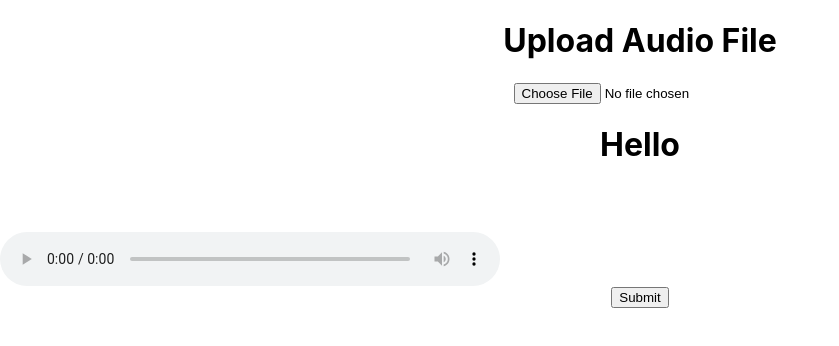
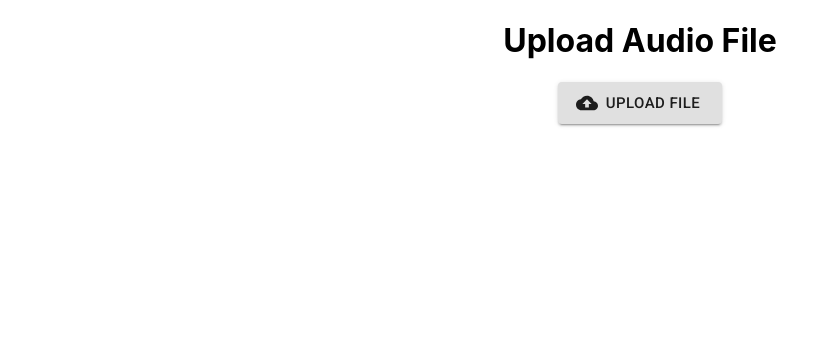
Before and after one commit to oni96/React-Audio-Test, a React (Create React App) app: page / in a window 1280 px wide. Shown: the top 346 px of the page, without its empty margins (0-839 px from the left). Built offline with nearby package versions, Linux system fonts and the light colour scheme.

Commit message:
Added material UI and handled events

```diff
--- a/package.json
+++ b/package.json
@@ -3,6 +3,8 @@
   "version": "0.1.0",
   "private": true,
   "dependencies": {
+    "@material-ui/core": "^4.10.2",
+    "@material-ui/icons": "^4.9.1",
     "@testing-library/jest-dom": "^4.2.4",
     "@testing-library/react": "^9.5.0",
     "@testing-library/user-event": "^7.2.1",
--- a/public/index.html
+++ b/public/index.html
@@ -5,6 +5,10 @@
     <link rel="icon" href="%PUBLIC_URL%/favicon.ico" />
     <meta name="viewport" content="width=device-width, initial-scale=1" />
     <meta name="theme-color" content="#000000" />
+    <link
+      rel="stylesheet"
+      href="https://fonts.googleapis.com/css?family=Roboto:300,400,500,700&display=swap"
+    />
     <meta
       name="description"
       content="Web site created using create-react-app"
--- a/src/Components/FileUpload.css
+++ b/src/Components/FileUpload.css
@@ -0,0 +1,9 @@
+.ReactPlayer {
+  margin: auto;
+  margin-top: 20px;
+  margin-bottom: 20px;
+}
+
+.Button {
+  margin-left: 50px;
+}
--- a/src/Components/FileUpload.js
+++ b/src/Components/FileUpload.js
@@ -1,9 +1,21 @@
 import React, { Component } from "react";
 import axios from "axios";
-import ReactPlayer from 'react-player'
-import './FileUpload.css'
+import "./FileUpload.css";
+import ReactPlayerComponent from "./ReactPlayerComponent";
+import { Button, Container } from "@material-ui/core";
+import CloudUploadIcon from "@material-ui/icons/CloudUpload";
+import ImportExportIcon from "@material-ui/icons/ImportExport";
 
 class FileUpload extends Component {
+  // const state;
+  constructor(props) {
+    super(props);
+    this.state = {
+      uploadedFile: "",
+      reactPlayer: null,
+    };
+  }
+
   submitAudioFile = (event) => {
     console.log("Submitting Audio File");
     console.log("Performing Post Request");
@@ -15,30 +27,56 @@ class FileUpload extends Component {
     event.preventDefault();
   };
 
+  fileLoaded = (event) => {
+    // console.log(event.target.files[0]);
+
+    const url = URL.createObjectURL(event.target.files[0]);
+    console.log(url);
+
+    const react_player = (
+      <div>
+        <ReactPlayerComponent Source={url} />
+        <Button
+          variant="contained"
+          color="primary"
+          type="submit"
+          size="large"
+          startIcon={<ImportExportIcon />}
+        >
+          Process
+        </Button>
+      </div>
+    );
+
+    this.setState({ reactPlayer: react_player });
+    event.preventDefault();
+  };
+
   render() {
-
     // console.log(styles)
 
     return (
-      <div>
+      <Container maxWidth="sm">
         <form onSubmit={this.submitAudioFile}>
-          <input type="file"></input>
-
-          <div>
-            <h1>Hello</h1>
-          </div>
-
-        <ReactPlayer
-        style = {{'color': 'red'}}
-        width='500px'
-        height='100px'
-        url='https://www.soundhelix.com/examples/mp3/SoundHelix-Song-1.mp3'
-        controls={true} />
-
-        <button type="submit">Submit</button>
-
-                </form>
-      </div>
+          <Button
+            className="Button"
+            size="large"
+            variant="contained"
+            component="label"
+            startIcon={<CloudUploadIcon />}
+          >
+            Upload File
+            <input
+              accept="audio/*"
+              type="file"
+              onChange={this.fileLoaded}
+              style={{ display: "none" }}
+            />
+          </Button>
+          {/* <CloudUploadIcon /> */}
+          {this.state.reactPlayer}
+        </form>
+      </Container>
     );
   }
 }
--- /dev/null
+++ b/src/Components/ReactPlayerComponent.css
@@ -0,0 +1,7 @@
+.ReactPlayer:focus {
+  outline: none;
+}
+
+video:focus {
+  outline: none;
+}
--- /dev/null
+++ b/src/Components/ReactPlayerComponent.js
@@ -0,0 +1,25 @@
+import React from "react";
+import ReactPlayer from "react-player";
+import "./ReactPlayerComponent.css";
+
+function ReactPlayerComponent(props) {
+  return (
+    <ReactPlayer
+      className="ReactPlayer"
+      // style={{ margin: "auto" }}
+      width="80%"
+      height="40px"
+      config={{
+        file: {
+          attributes: {
+            controlsList: "nodownload",
+          },
+        },
+      }}
+      url={props.Source}
+      controls={true}
+    />
+  );
+}
+
+export default ReactPlayerComponent;
```
Also changed, not shown: src/App.js (+3 -4 lines), src/App.css (line endings or trailing spaces), 1 other file (tests, documents, lock files or other folders).
